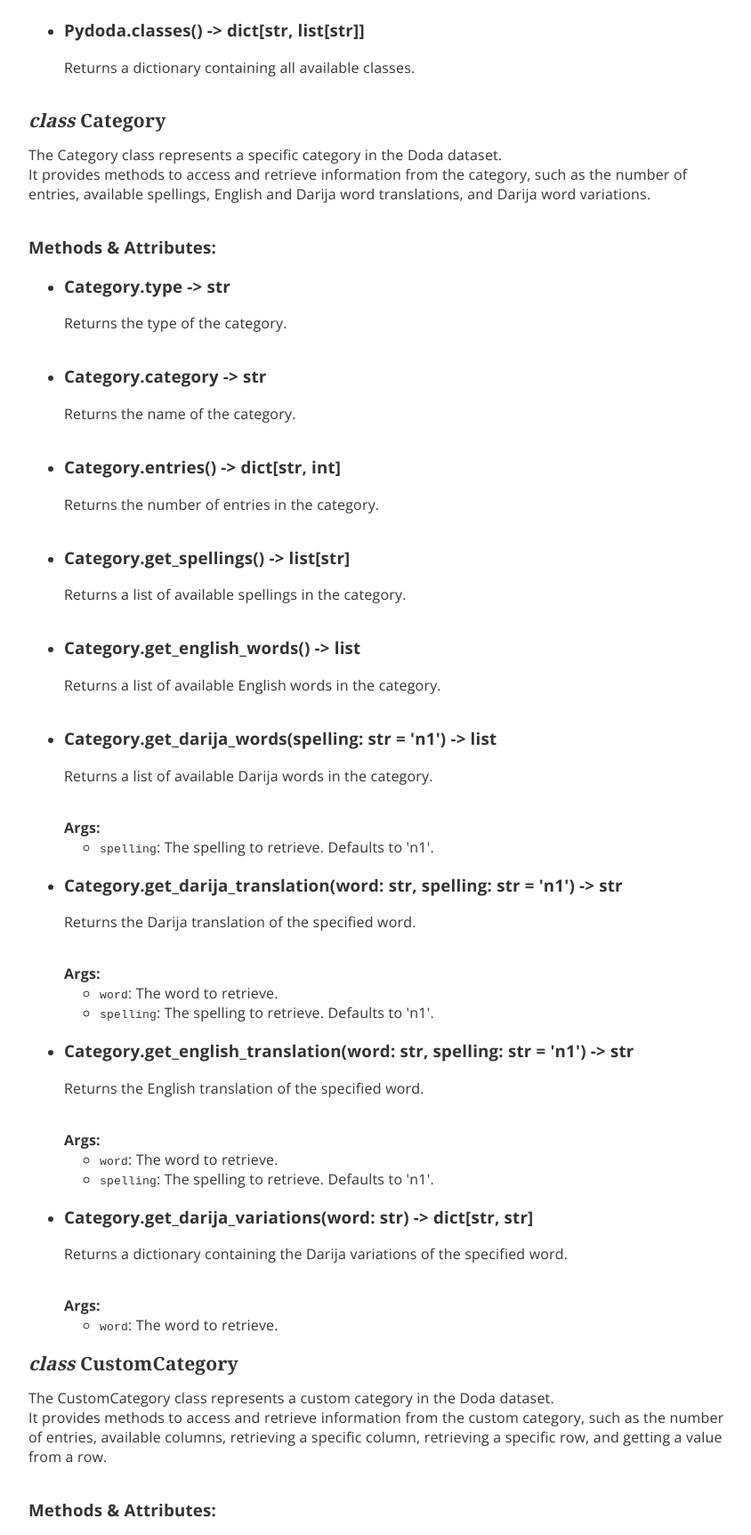
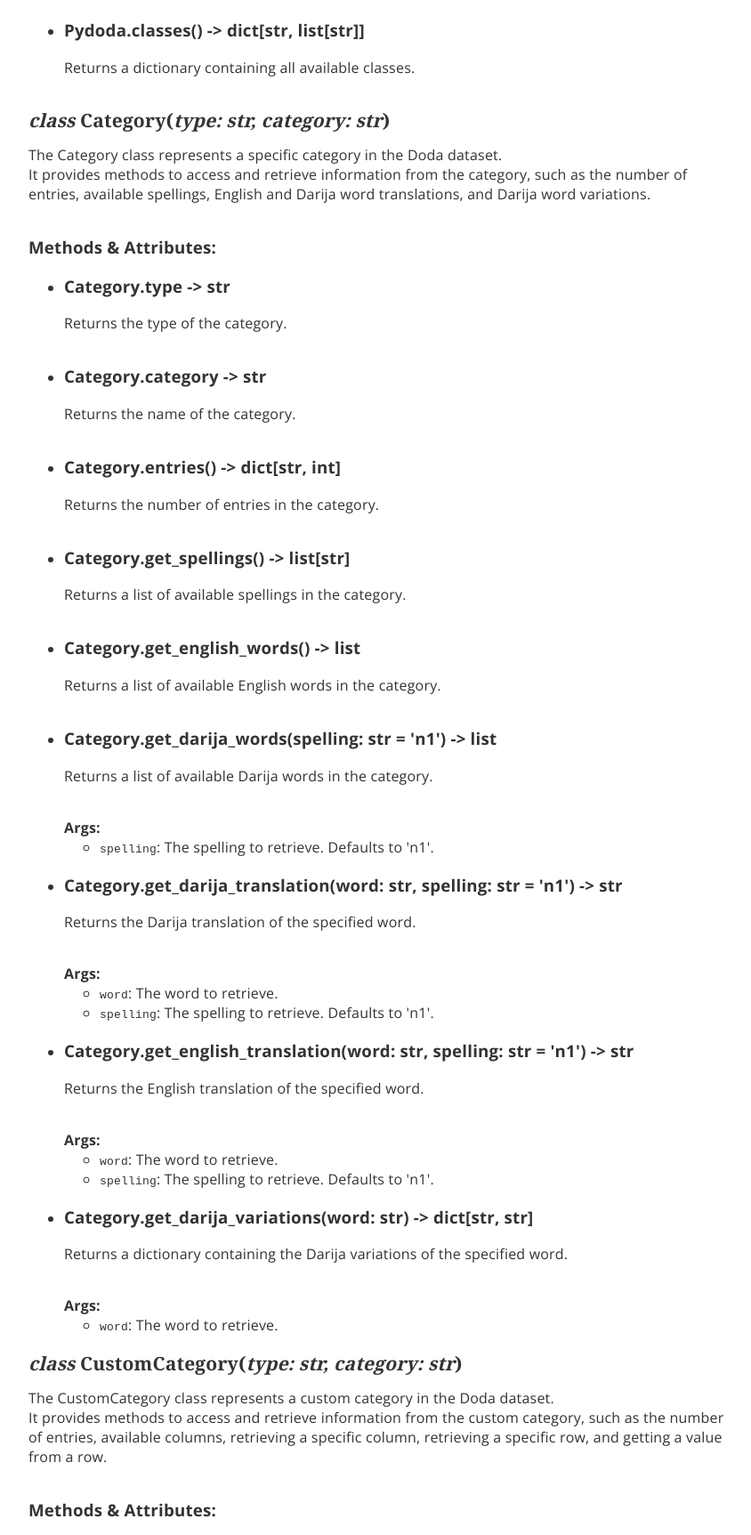
Before and after one commit to saad-out/pydoda, a plain HTML site: page docs/index.html in a window 1280 px wide. Shown: the part 2560-4285 px from the top of the page at 89% size, without its empty margins (324-1168 px from the left). Drawn offline with nearby package versions, Linux system fonts and the light colour scheme.

Commit message:
update pydoda docs

```diff
--- a/docs/index.html
+++ b/docs/index.html
@@ -205,7 +205,7 @@
                     </li>
                 </ul>
 
-                <h2 id="category"><i>class</i> Category</h2>
+                <h2 id="category"><i>class</i> Category(<i>type: str, category: str</i>)</h2>
                 <p>The Category class represents a specific category in the Doda dataset. <br>
 
                     It provides methods to access and retrieve information from the category, such as the number of
@@ -288,7 +288,7 @@
                     </li>
                 </ul>
 
-                <h2 id="customcategory"><i>class</i> CustomCategory</h2>
+                <h2 id="customcategory"><i>class</i> CustomCategory(<i>type: str, category: str</i>)</h2>
                 <p>The CustomCategory class represents a custom category in the Doda dataset. <br>
                     It provides methods to access and retrieve information from the custom category, such as the number
                     of entries,
```
